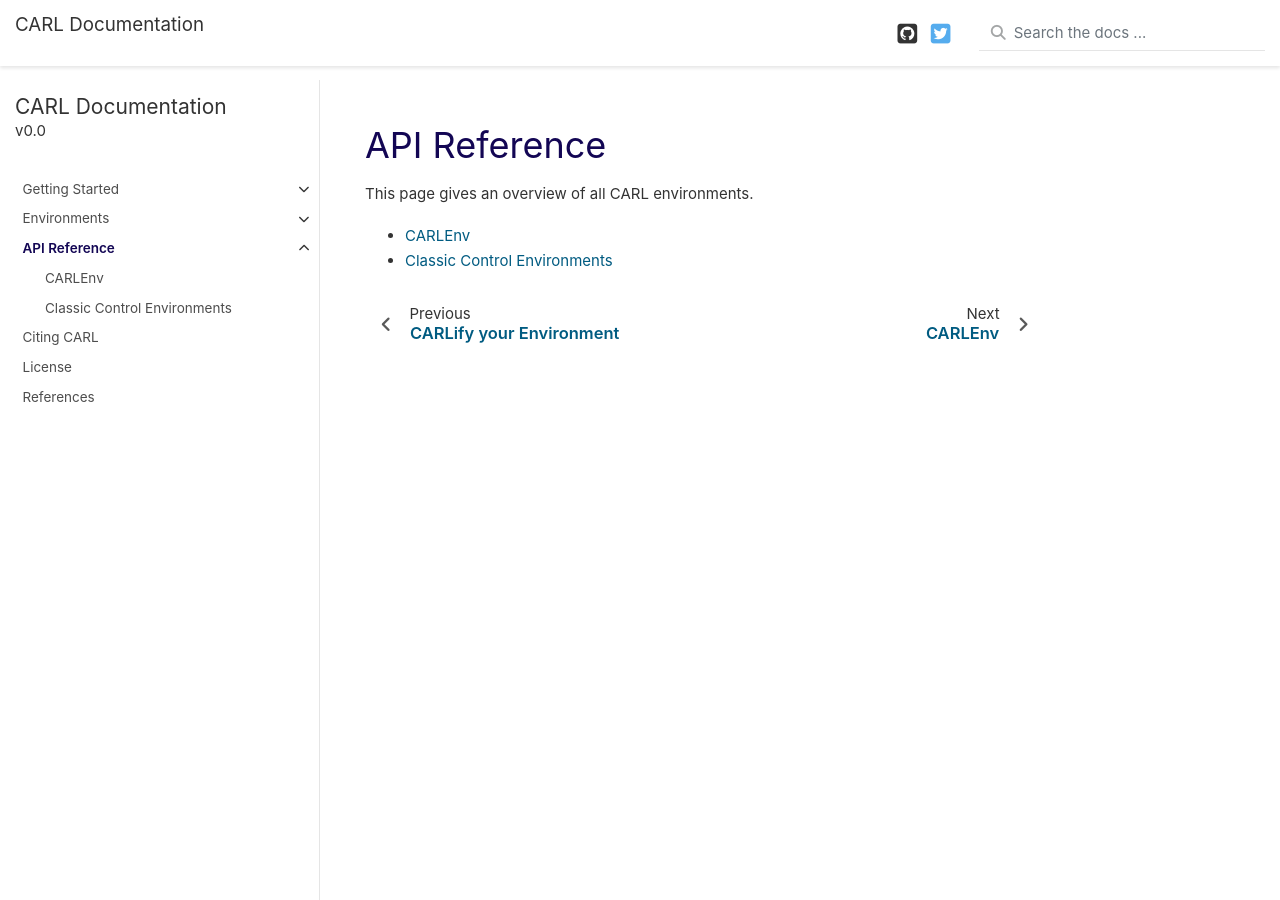
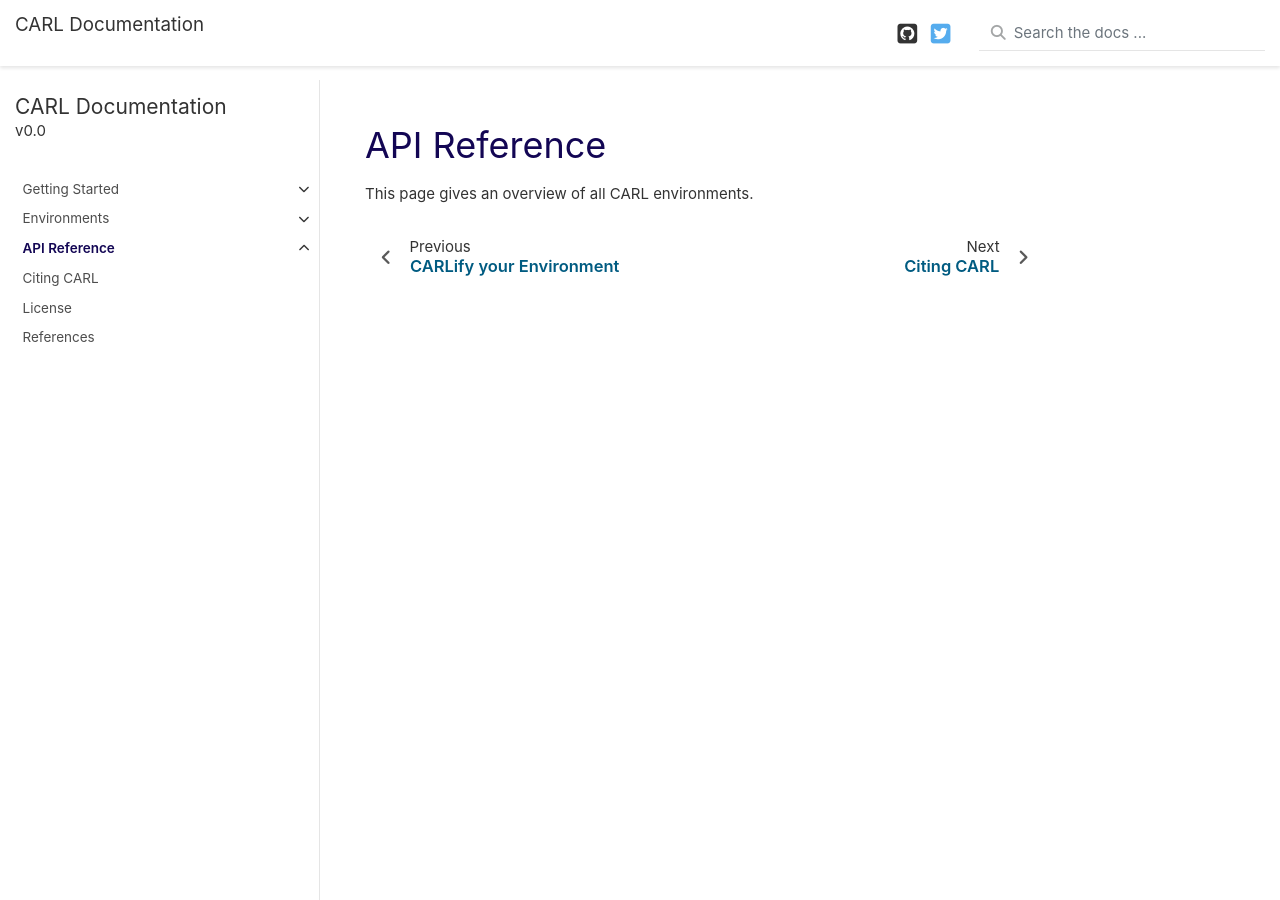
Before and after one commit to automl/CARL, a Sphinx documentation site: the page built from docs/source/api/index.rst, in a window 1280 px wide and 900 px high. Built offline with Sphinx 7.4.7, drawn with Linux system fonts in a browser that asks for light colours; nearby versions of some CDN libraries; library files that are not in the unit come from our copies; pages that are not in the unit, such as notebooks, are missing from menus.

Commit message:
Remove duplicates

```diff
--- a/docs/conf.py
+++ b/docs/conf.py
@@ -56,6 +56,8 @@ extensions = [
 ]
 
 autosectionlabel_maxdepth = 1
+
+autoapi_type = 'python'
 autoapi_dirs = ["../src/envs"]
 
 # Add any paths that contain templates here, relative to this directory.
--- a/docs/source/api/CARLEnv.rst
+++ /dev/null
@@ -1,3 +0,0 @@
-CARLEnv
-=======
-.. autoclass:: src.envs.carl_env
--- a/docs/source/api/classic_control.rst
+++ /dev/null
@@ -1,5 +0,0 @@
-Classic Control Environments
-============================
-
-.. automodule:: src.envs.classic_control
-    :members:
--- a/docs/source/api/index.rst
+++ b/docs/source/api/index.rst
@@ -6,8 +6,6 @@ This page gives an overview of all CARL environments.
 
 
 .. toctree::
-    CARLEnv
-    classic_control
     ../../apidoc/src.envs
     ../../apidoc/src.envs.classic_control
     ../../apidoc/src.envs.box2d
```
